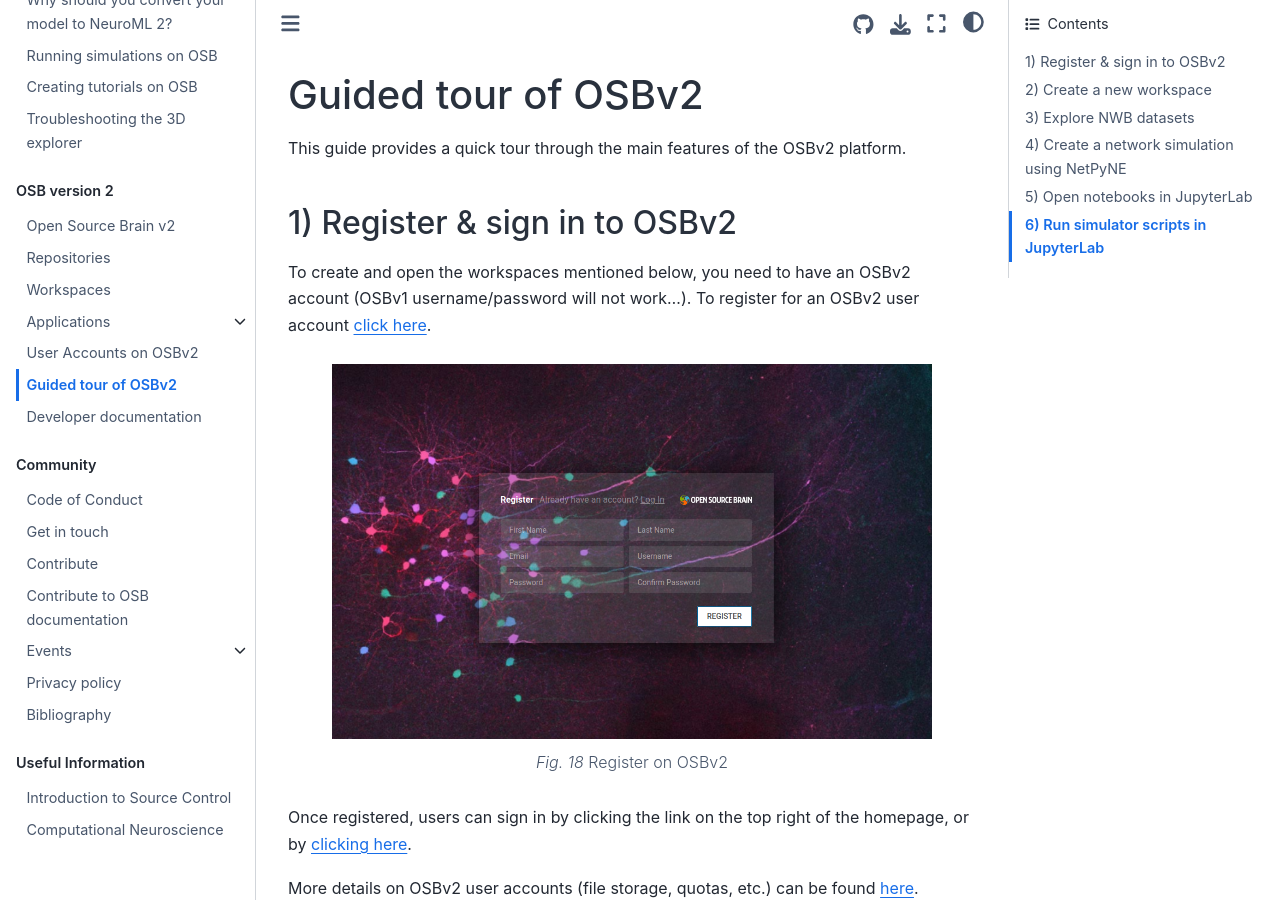
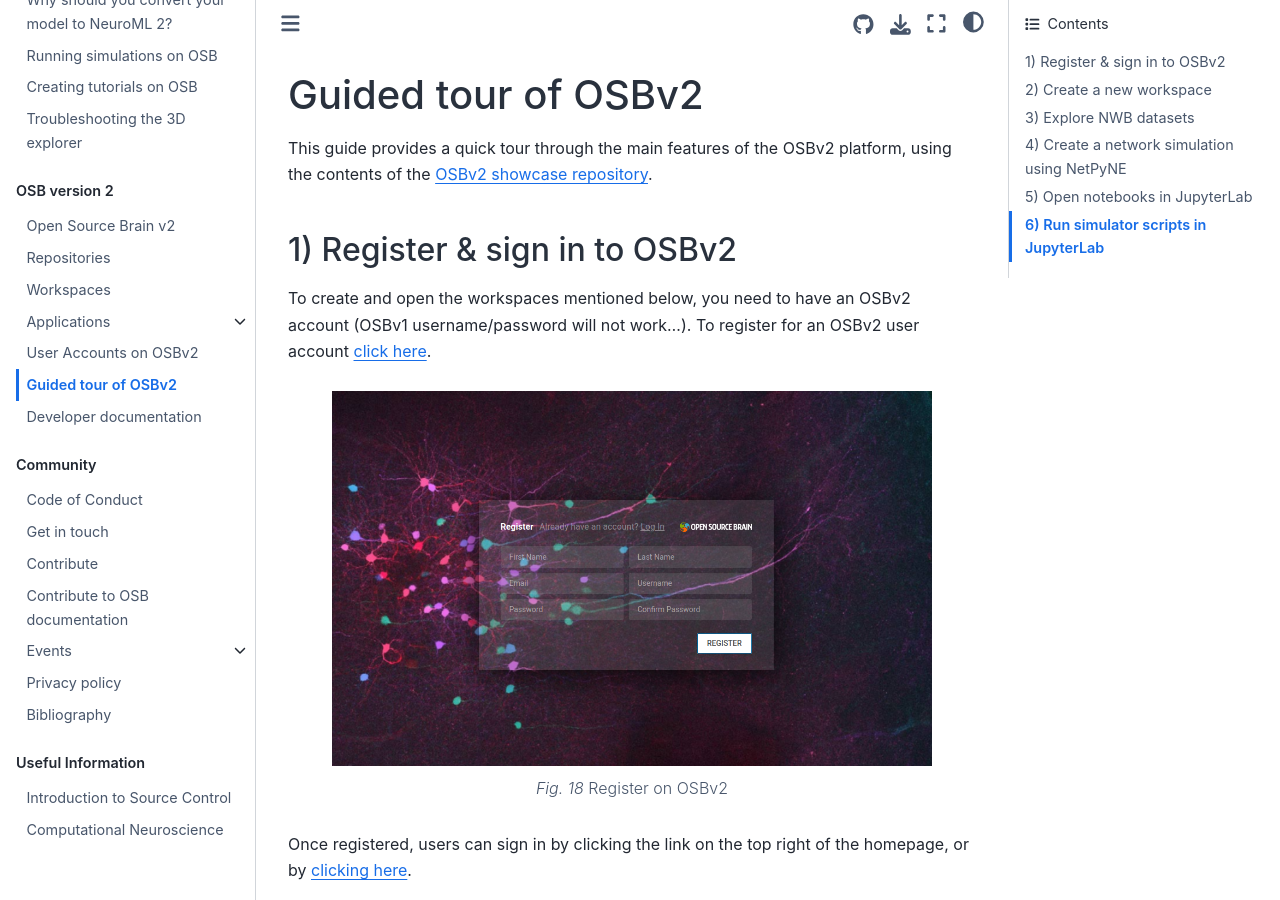
Before and after one commit to OpenSourceBrain/Documentation, a Jupyter Book: the page built from source/OSBv2/Guided_tour.md, in a window 1280 px wide and 900 px high. Built offline with Jupyter Book 1.0.4 settings and Sphinx 7.4.7 and the Sphinx Book theme 1.1.4, drawn with Linux system fonts in a browser that asks for light colours.

Commit message:
More on tour

```diff
--- a/source/OSBv2/Guided_tour.md
+++ b/source/OSBv2/Guided_tour.md
@@ -1,7 +1,7 @@
 (osbv2:guidedtour)=
 # Guided tour of OSBv2
 
-This guide provides a quick tour through the main features of the OSBv2 platform.
+This guide provides a quick tour through the main features of the OSBv2 platform, using the contents of the [OSBv2 showcase repository](https://www.v2.opensourcebrain.org/repositories/38).
 
 (osbv2:guidedtour:register)=
 ## 1) Register & sign in to OSBv2
```
Also changed, not shown: source/General/Meetings/CNS_2022.md (+2 -0 lines).
